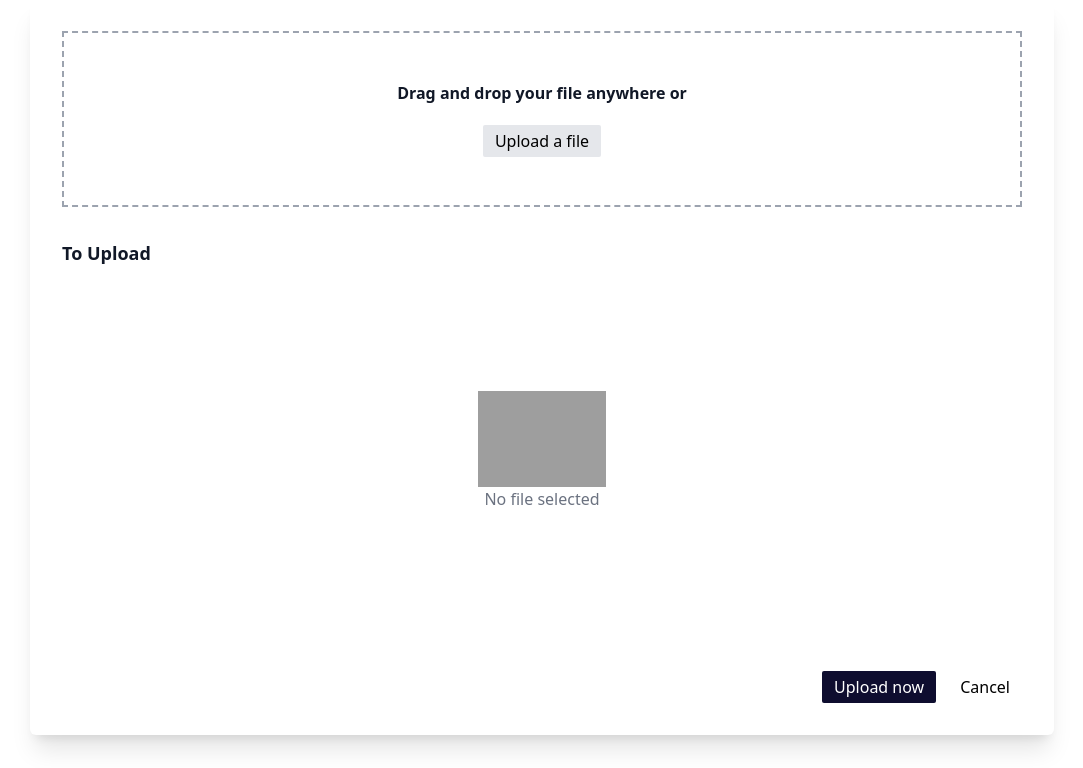
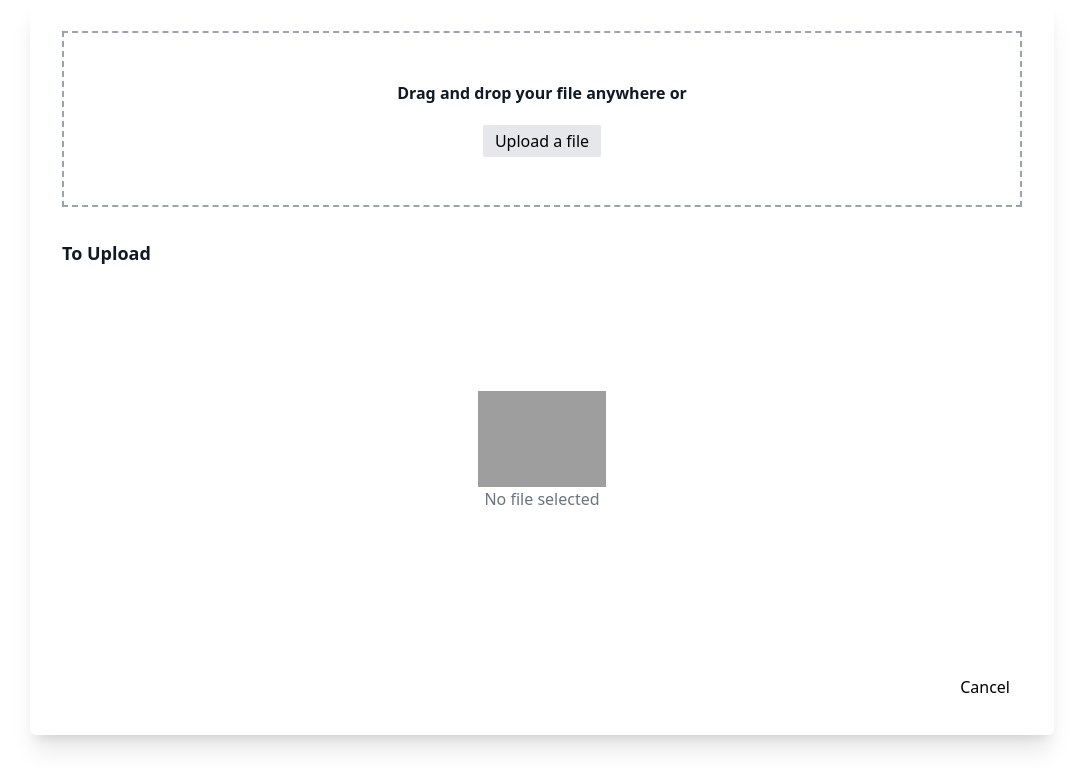
Before and after one commit to Ika1009/Tharos-Web-App, a PHP site: page /report/report.php in a window 1280 px wide. Shown: the part 880-1648 px from the top of the page, without its empty margins (98-1181 px from the left). Run offline with PHP 8.4, Linux system fonts and the light colour scheme; the visitor is signed in with stand-in values (Sample User, id 1); style sheets or scripts are compiled from the project's sources; some libraries are stand-ins or nearby versions; grey boxes are pictures that could not be loaded.

Commit message:
submit button removed

```diff
--- a/report/report.php
+++ b/report/report.php
@@ -149,9 +149,6 @@
 
           <!-- sticky footer -->
           <footer class="flex justify-end px-8 pb-8 pt-4">
-            <button id="submit" class="rounded-sm px-3 py-1 bg-custom-dark-blue hover:bg-blue-500 text-white focus:shadow-outline focus:outline-none">
-              Upload now
-            </button>
             <button id="cancel" class="ml-3 rounded-sm px-3 py-1 hover:bg-gray-300 focus:shadow-outline focus:outline-none">
               Cancel
             </button>
```
